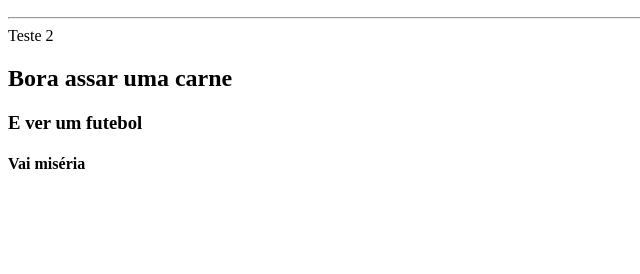
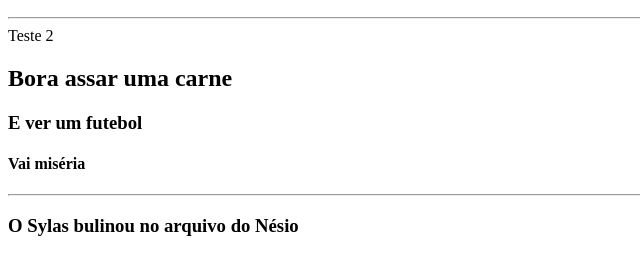
Before and after one commit to NesioCarvalho/CI_CD, a plain HTML site: page index.html in a window 1280 px wide. Shown: the part 110-384 px from the top of the page, without its empty margins (0-640 px from the left). Drawn offline with Linux system fonts and the light colour scheme.

Commit message:
Alterações no arquivo

```diff
--- a/index.html
+++ b/index.html
@@ -11,5 +11,7 @@
     <h2>Bora assar uma carne</h2>
     <h3>E ver um futebol</h3>
     <h4>Vai miséria</h4>
+    <hr>
+    <h3>O Sylas  bulinou no arquivo do Nésio</h3>
 </body>
 </html>
```
